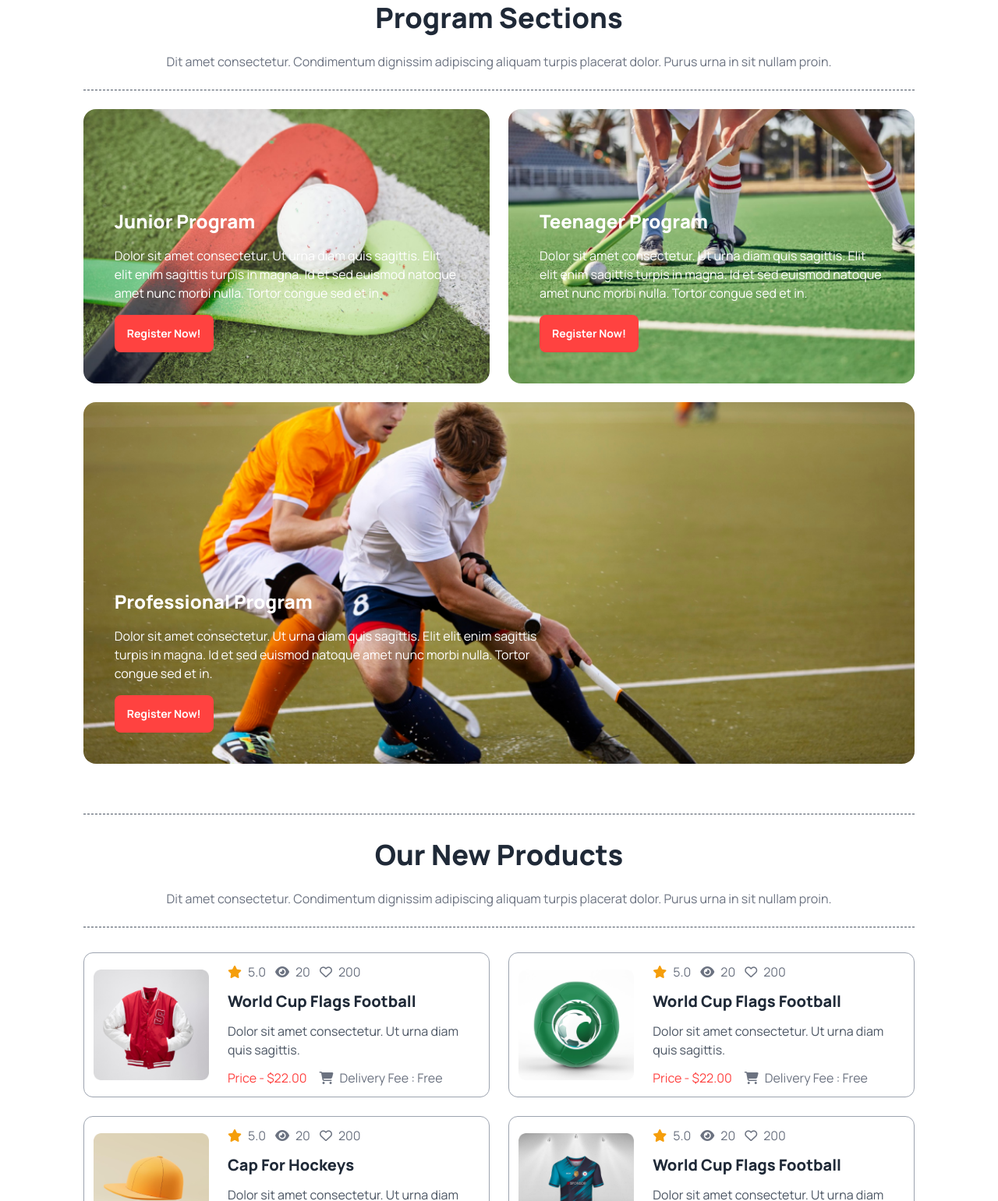
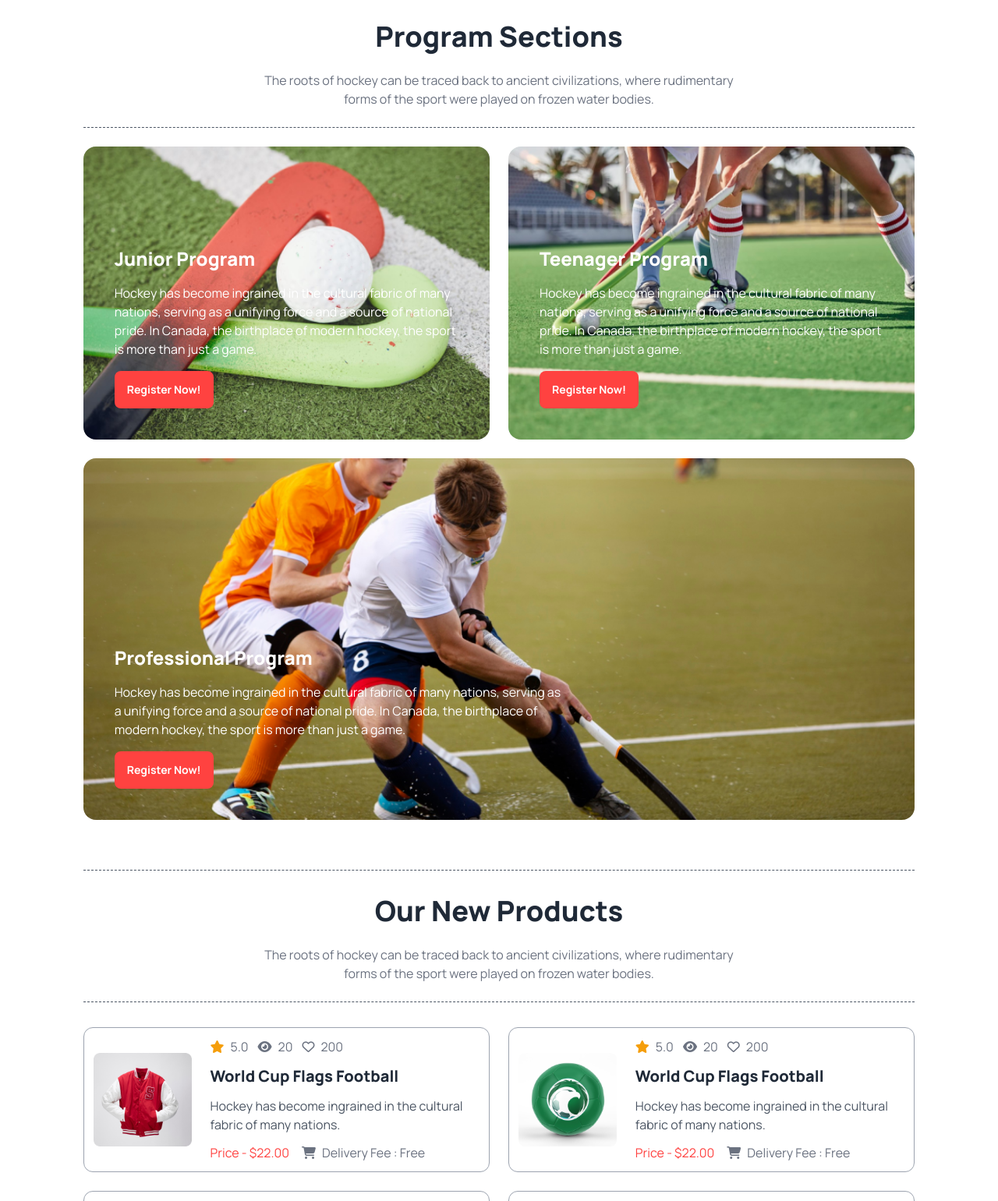
Before and after one commit to Siam125889/B9A3-Hockeys, a plain HTML site: page index.html in a window 1280 px wide. Shown: the part 1259-2800 px from the top of the page at 78% size. Drawn offline with nearby package versions, Linux system fonts and the light colour scheme.

Commit message:
final edit done

```diff
--- a/index.html
+++ b/index.html
@@ -109,8 +109,8 @@
                 Meet all the heroes from the field
               </h3>
               <p class="text-[#FFFFFF99]">
-                Dit amet consectetur. Condimentum dignissim adipiscing aliquam
-                turpis placerat dolor. Purus urna in sit nullam proin.
+                Hockey, a sport that has captivated the hearts of millions
+                around the world, is a dynamic and exhilarating game.
               </p>
             </div>
           </div>
@@ -145,14 +145,16 @@
           </div>
         </div>
       </div>
+
       <!-- banner-text -->
+
       <div class="lg:hidden p-8 space-y-6 text-white bg-[#131318] rounded-xl">
         <h3 class="font-extrabold text-xl lg:text-2xl">
           Meet all the heroes from the field
         </h3>
         <p class="text-[#FFFFFF99]">
-          Dit amet consectetur. Condimentum dignissim adipiscing aliquam turpis
-          placerat dolor. Purus urna in sit nullam proin.
+          Hockey, a sport that has captivated the hearts of millions around the
+          world, is a dynamic and exhilarating game.
         </p>
       </div>
     </header>
@@ -168,8 +170,9 @@
         <p
           class="text-center text-gray-500 pb-6 border-b border-dashed border-gray-600"
         >
-          Dit amet consectetur. Condimentum dignissim adipiscing aliquam turpis
-          placerat dolor. Purus urna in sit nullam proin.
+          The roots of hockey can be traced back to ancient civilizations, where
+          rudimentary <br />
+          forms of the sport were played on frozen water bodies.
         </p>
         <div class="flex flex-col lg:flex-row mt-10">
           <div class="space-y-4 text-center p-4">
@@ -238,18 +241,20 @@
         <p
           class="text-center text-gray-500 pb-6 border-b border-dashed border-gray-600"
         >
-          Dit amet consectetur. Condimentum dignissim adipiscing aliquam turpis
-          placerat dolor. Purus urna in sit nullam proin.
+          The roots of hockey can be traced back to ancient civilizations, where
+          rudimentary <br />
+          forms of the sport were played on frozen water bodies.
         </p>
         <div class="mt-6 grid grid-cols-1 lg:grid-cols-2 gap-6">
           <div
-            class="rounded-2xl space-y-4 bg-[url('images/2.png')] bg-cover bg-center pt-32 px-10 pb-10"
+            class="rounded-2xl space-y-4 bg-[url('images/2.png')] bg-cover bg-center p-6 lg:pt-32 lg:px-10 lg:pb-10"
           >
             <h3 class="text-white text-2xl font-extrabold">Junior Program</h3>
             <p class="text-white">
-              Dolor sit amet consectetur. Ut urna diam quis sagittis. Elit elit
-              enim sagittis turpis in magna. Id et sed euismod natoque amet nunc
-              morbi nulla. Tortor congue sed et in.
+              Hockey has become ingrained in the cultural fabric of many
+              nations, serving as a unifying force and a source of national
+              pride. In Canada, the birthplace of modern hockey, the sport is
+              more than just a game.
             </p>
             <button
               class="btn border-none font-bold bg-hockey-primary text-white"
@@ -258,13 +263,14 @@
             </button>
           </div>
           <div
-            class="rounded-2xl space-y-4 bg-cover bg-center bg-[url('images/3.png')] pt-32 px-10 pb-10"
+            class="rounded-2xl space-y-4 bg-cover bg-center bg-[url('images/3.png')] p-6 lg:pt-32 lg:px-10 lg:pb-10"
           >
             <h3 class="text-white text-2xl font-extrabold">Teenager Program</h3>
             <p class="text-white">
-              Dolor sit amet consectetur. Ut urna diam quis sagittis. Elit elit
-              enim sagittis turpis in magna. Id et sed euismod natoque amet nunc
-              morbi nulla. Tortor congue sed et in.
+              Hockey has become ingrained in the cultural fabric of many
+              nations, serving as a unifying force and a source of national
+              pride. In Canada, the birthplace of modern hockey, the sport is
+              more than just a game.
             </p>
             <button
               class="border-none btn font-bold bg-hockey-primary text-white"
@@ -273,15 +279,16 @@
             </button>
           </div>
           <div
-            class="rounded-2xl lg:col-span-2 space-y-4 bg-[url('images/4.png')] bg-cover bg-center pt-32 px-10 pb-10 lg:pt-60"
+            class="rounded-2xl lg:col-span-2 space-y-4 bg-[url('images/4.png')] bg-cover bg-center p-6 lg:px-10 lg:pb-10 lg:pt-60"
           >
             <h3 class="text-white text-2xl font-extrabold">
               Professional Program
             </h3>
             <p class="text-white lg:max-w-xl">
-              Dolor sit amet consectetur. Ut urna diam quis sagittis. Elit elit
-              enim sagittis turpis in magna. Id et sed euismod natoque amet nunc
-              morbi nulla. Tortor congue sed et in.
+              Hockey has become ingrained in the cultural fabric of many
+              nations, serving as a unifying force and a source of national
+              pride. In Canada, the birthplace of modern hockey, the sport is
+              more than just a game.
             </p>
             <button
               class="btn border-none font-bold bg-hockey-primary text-white"
@@ -303,8 +310,9 @@
         <p
           class="text-center text-gray-500 pb-6 border-b border-dashed border-gray-600"
         >
-          Dit amet consectetur. Condimentum dignissim adipiscing aliquam turpis
-          placerat dolor. Purus urna in sit nullam proin.
+          The roots of hockey can be traced back to ancient civilizations, where
+          rudimentary <br />
+          forms of the sport were played on frozen water bodies.
         </p>
         <div class="mt-8 grid grid-cols-1 lg:grid-cols-2 gap-6">
           <!-- product 1 -->
@@ -332,7 +340,8 @@
               </div>
               <h3 class="font-extrabold text-xl">World Cup Flags Football</h3>
               <p class="text-gray-600">
-                Dolor sit amet consectetur. Ut urna diam quis sagittis.
+                Hockey has become ingrained in the cultural fabric of many
+                nations.
               </p>
               <div class="flex items-center gap-4">
                 <h4 class="text-hockey-primary">Price - $22.00</h4>
@@ -368,7 +377,8 @@
               </div>
               <h3 class="font-extrabold text-xl">World Cup Flags Football</h3>
               <p class="text-gray-600">
-                Dolor sit amet consectetur. Ut urna diam quis sagittis.
+                Hockey has become ingrained in the cultural fabric of many
+                nations.
               </p>
               <div class="flex items-center gap-4">
                 <h4 class="text-hockey-primary">Price - $22.00</h4>
@@ -404,7 +414,8 @@
               </div>
               <h3 class="font-extrabold text-xl">Cap For Hockeys</h3>
               <p class="text-gray-600">
-                Dolor sit amet consectetur. Ut urna diam quis sagittis.
+                Hockey has become ingrained in the cultural fabric of many
+                nations.
               </p>
               <div class="flex items-center gap-4">
                 <h4 class="text-hockey-primary">Price - $22.00</h4>
@@ -440,7 +451,8 @@
               </div>
               <h3 class="font-extrabold text-xl">World Cup Flags Football</h3>
               <p class="text-gray-600">
-                Dolor sit amet consectetur. Ut urna diam quis sagittis.
+                Hockey has become ingrained in the cultural fabric of many
+                nations.
               </p>
               <div class="flex items-center gap-4">
                 <h4 class="text-hockey-primary">Price - $22.00</h4>
@@ -476,7 +488,8 @@
               </div>
               <h3 class="font-extrabold text-xl">World Cup Flags Football</h3>
               <p class="text-gray-600">
-                Dolor sit amet consectetur. Ut urna diam quis sagittis.
+                Hockey has become ingrained in the cultural fabric of many
+                nations.
               </p>
               <div class="flex items-center gap-4">
                 <h4 class="text-hockey-primary">Price - $22.00</h4>
@@ -512,7 +525,8 @@
               </div>
               <h3 class="font-extrabold text-xl">World Cup Flags Football</h3>
               <p class="text-gray-600">
-                Dolor sit amet consectetur. Ut urna diam quis sagittis.
+                Hockey has become ingrained in the cultural fabric of many
+                nations.
               </p>
               <div class="flex items-center gap-4">
                 <h4 class="text-hockey-primary">Price - $22.00</h4>
@@ -537,8 +551,9 @@
         <p
           class="text-center text-gray-500 pb-6 border-b border-dashed border-gray-600"
         >
-          Dit amet consectetur. Condimentum dignissim adipiscing aliquam turpis
-          placerat dolor. Purus urna in sit nullam proin.
+          The roots of hockey can be traced back to ancient civilizations, where
+          rudimentary <br />
+          forms of the sport were played on frozen water bodies.
         </p>
 
         <div
@@ -552,8 +567,8 @@
               <div class="collapse-title text-xl font-bold">Our Equipment</div>
               <div class="collapse-content">
                 <p class="text-gray-500 lg:max-w-md">
-                  Dolor sit amet consectetur. Ut urna diam quis sagittis. Elit
-                  elit enim sagittis turpis in magna.
+                  At its core, hockey is a game of strategy, skill, and physical
+                  prowess. Played on ice or field.
                 </p>
               </div>
             </div>
@@ -565,8 +580,8 @@
               </div>
               <div class="collapse-content">
                 <p class="text-gray-500 lg:max-w-md">
-                  Dolor sit amet consectetur. Ut urna diam quis sagittis. Elit
-                  elit enim sagittis turpis in magna.
+                  At its core, hockey is a game of strategy, skill, and physical
+                  prowess. Played on ice or field.
                 </p>
               </div>
             </div>
@@ -578,8 +593,8 @@
               </div>
               <div class="collapse-content">
                 <p class="text-gray-500 lg:max-w-md">
-                  Dolor sit amet consectetur. Ut urna diam quis sagittis. Elit
-                  elit enim sagittis turpis in magna.
+                  At its core, hockey is a game of strategy, skill, and physical
+                  prowess. Played on ice or field.
                 </p>
               </div>
             </div>
@@ -589,8 +604,8 @@
               <div class="collapse-title text-xl font-bold">Ski Touring</div>
               <div class="collapse-content">
                 <p class="text-gray-500 lg:max-w-md">
-                  Dolor sit amet consectetur. Ut urna diam quis sagittis. Elit
-                  elit enim sagittis turpis in magna.
+                  At its core, hockey is a game of strategy, skill, and physical
+                  prowess. Played on ice or field.
                 </p>
               </div>
             </div>
@@ -600,8 +615,8 @@
               <div class="collapse-title text-xl font-bold">Booking</div>
               <div class="collapse-content">
                 <p class="text-gray-500 lg:max-w-md">
-                  Dolor sit amet consectetur. Ut urna diam quis sagittis. Elit
-                  elit enim sagittis turpis in magna.
+                  At its core, hockey is a game of strategy, skill, and physical
+                  prowess. Played on ice or field.
                 </p>
               </div>
             </div>
@@ -611,8 +626,8 @@
               <div class="collapse-title text-xl font-bold">Pricings</div>
               <div class="collapse-content">
                 <p class="text-gray-500 lg:max-w-md">
-                  Dolor sit amet consectetur. Ut urna diam quis sagittis. Elit
-                  elit enim sagittis turpis in magna.
+                  At its core, hockey is a game of strategy, skill, and physical
+                  prowess. Played on ice or field.
                 </p>
               </div>
             </div>
@@ -631,8 +646,9 @@
         <p
           class="text-center text-gray-500 pb-6 border-b border-dashed border-gray-600"
         >
-          Dit amet consectetur. Condimentum dignissim adipiscing aliquam turpis
-          placerat dolor. Purus urna in sit nullam proin.
+          The roots of hockey can be traced back to ancient civilizations, where
+          rudimentary <br />
+          forms of the sport were played on frozen water bodies.
         </p>
 
         <div class="flex flex-col lg:flex-row lg:justify-between my-6 gap-5">
@@ -729,7 +745,10 @@
     >
       <aside>
         <h2 class="text-3xl font-extrabold text-white">Get In Touch</h2>
-        <p>ACME Industries Ltd.<br />Providing reliable tech since 1992</p>
+        <p class="lg:max-w-sm">
+          Advancements in technology have led to improved safety equipment,<br />
+          and enhanced training methods.
+        </p>
         <div class="flex items-center gap-2">
           <i class="fa-regular fa-envelope text-hockey-primary"></i>
           <p>hockeys@support.com</p>
@@ -741,25 +760,28 @@
       </aside>
       <div class="flex gap-10 lg:gap-60 justify-between">
         <nav class="flex-1 flex flex-col gap-2">
-          <header class="footer-title text-white">Services</header>
-          <a class="link link-hover">Branding</a>
-          <a class="link link-hover">Design</a>
-          <a class="link link-hover">Marketing</a>
-          <a class="link link-hover">Advertisement</a>
+          <header class="footer-title text-white">Company</header>
+          <a class="link link-hover">About us</a>
+          <a class="link link-hover">Leadership</a>
+          <a class="link link-hover">Careers</a>
+          <a class="link link-hover">News & Article</a>
+          <a class="link link-hover">Legal Notice</a>
         </nav>
         <nav class="flex-1 flex flex-col gap-2">
-          <header class="footer-title text-white">Company</header>
-          <a class="link link-hover">About us</a>
-          <a class="link link-hover">Contact</a>
-          <a class="link link-hover">Jobs</a>
-          <a class="link link-hover">Press kit</a>
+          <header class="footer-title text-white">Support</header>
+          <a class="link link-hover">Help Center</a>
+          <a class="link link-hover">FAQ</a>
+          <a class="link link-hover">Ticket Support</a>
+          <a class="link link-hover">Contact Us</a>
         </nav>
       </div>
       <nav>
-        <header class="footer-title text-white">Legal</header>
-        <a class="link link-hover">Terms of use</a>
-        <a class="link link-hover">Privacy policy</a>
-        <a class="link link-hover">Cookie policy</a>
+        <header class="footer-title text-white">Services</header>
+        <a class="link link-hover">Academy</a>
+        <a class="link link-hover">Group Lesson</a>
+        <a class="link link-hover">Private Lesson</a>
+        <a class="link link-hover">Hockeys for kids</a>
+        <a class="link link-hover">Hockeys for Adult</a>
       </nav>
     </footer>
   </body>
```
